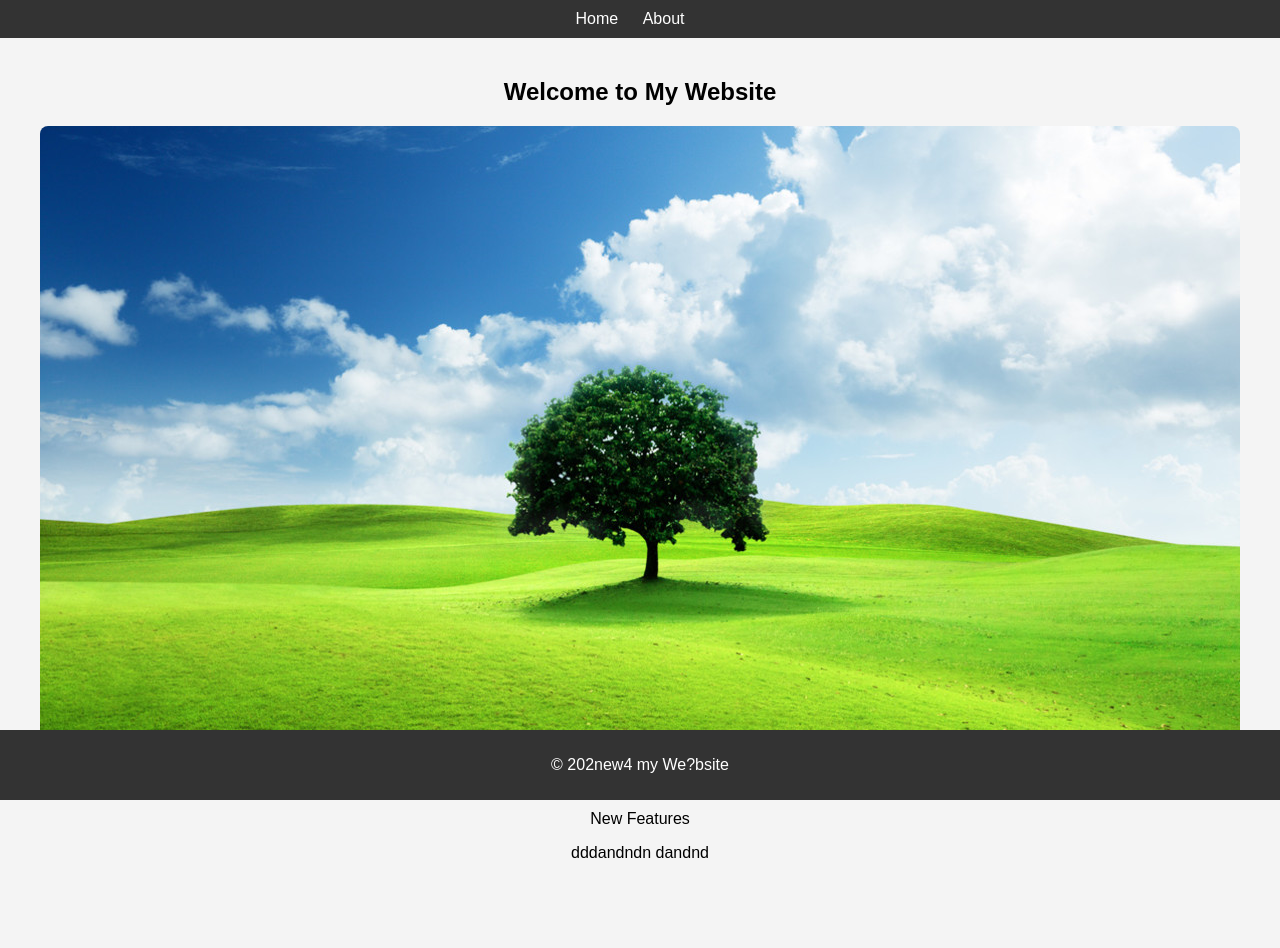
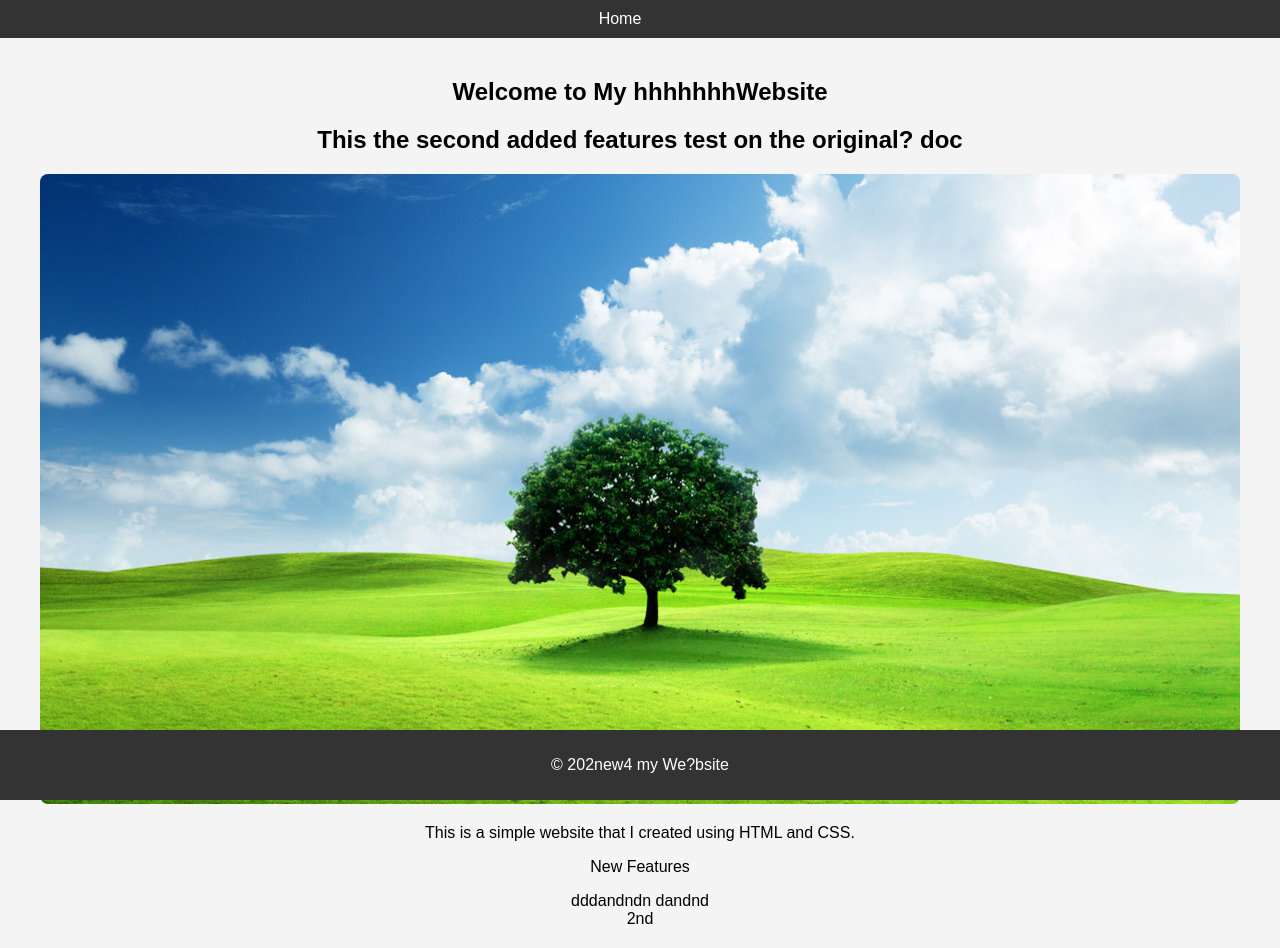
Before and after one commit to nathanr07/Test-Version-Control, a plain HTML site: page index.html in a window 1280 px wide. Before the commit the page ends 882 px from the top, so only its background shows below. Drawn offline with Linux system fonts and the light colour scheme.

Commit message:
2nd added features test

```diff
--- a/index.html
+++ b/index.html
@@ -11,13 +11,16 @@
         <nav>
             <ul>
                 <li><a href="index.html">Home</a></li>
-                <li><a href="about.html">About</a></li>
+                <li><a href="about.html"></a></li>
             </ul>
         </nav>
     </header>
     <main>
         <section>
-            <h1>Welcome to My Website</h1>
+            <h1>Welcome to My hhhhhhhWebsite</h1>
+            <h2>
+                This the second added features test on the original? doc
+            </h2>
             <img src="images/tree.jpg" alt="Description of my image">
             <p>This is a simple website that I created using HTML and CSS.</p>
         </section>
@@ -26,6 +29,10 @@
         </p>
         dddandndn
         dandnd
+
+        <div>
+            2nd
+        </div>
     </main>
     <footer>
         <p>&copy; 202new4 my We?bsite</p>
```
